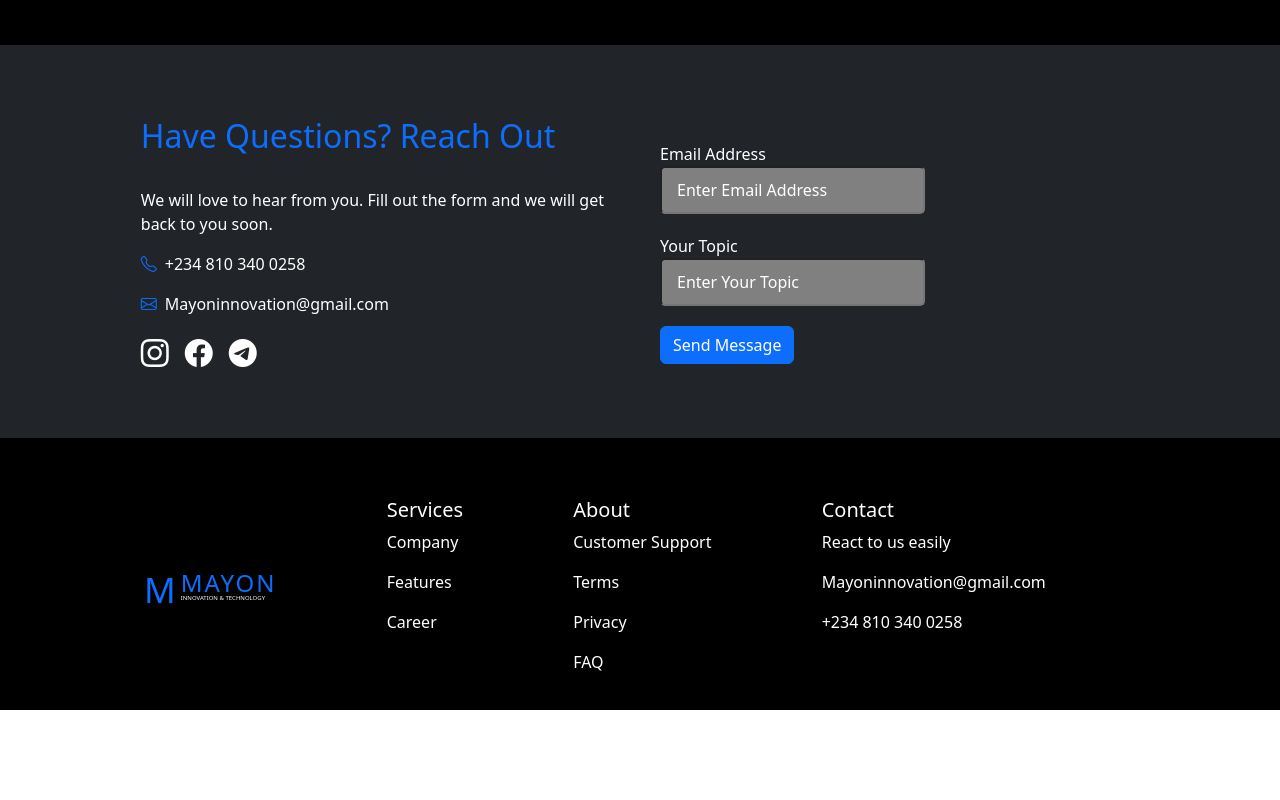
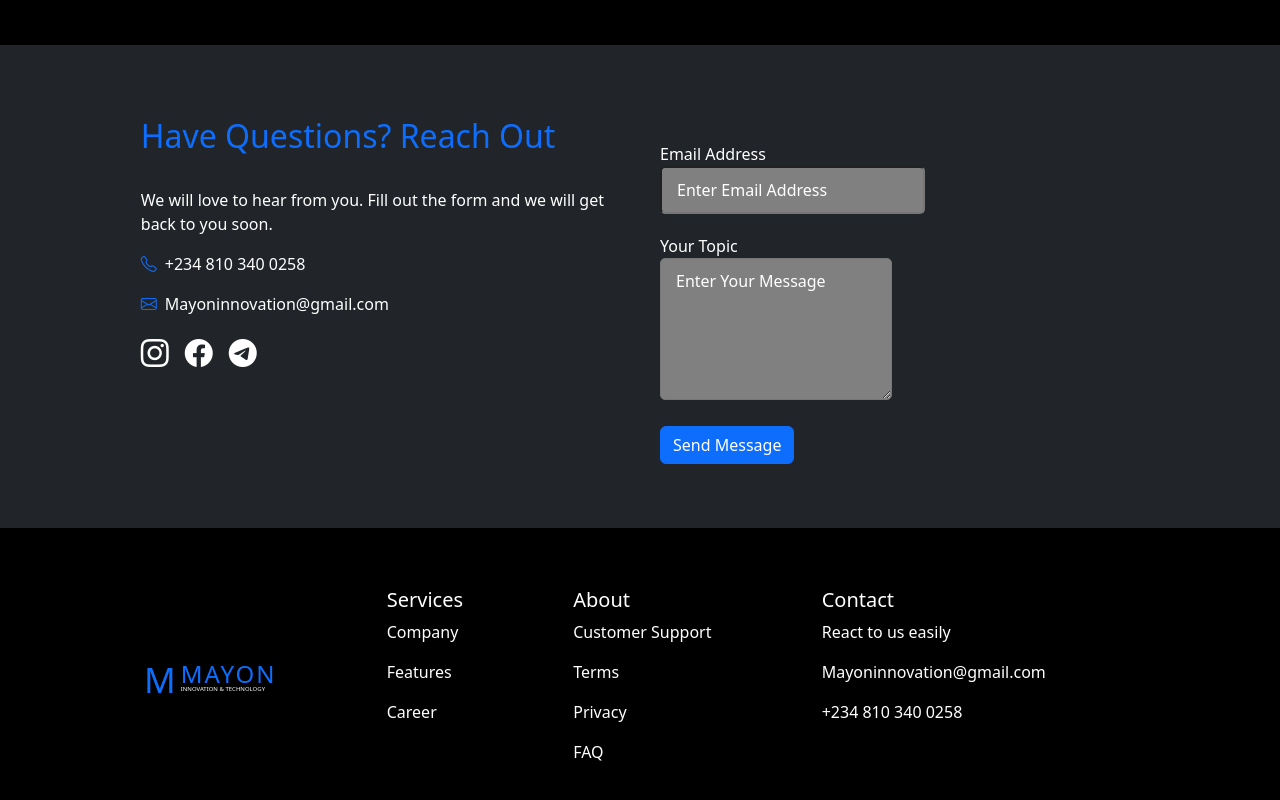
Before and after one commit to Azeezbank/mayon, a Next.js app: page / in a window 1280 px wide. Shown: the part 4637-5437 px from the top of the page. Before the commit the page ends 5347 px from the top, so only its background shows below. Built offline with nearby package versions, Linux system fonts and the light colour scheme.

Commit message:
upodated

```diff
--- a/src/app/page.module.css
+++ b/src/app/page.module.css
@@ -167,6 +167,17 @@
   margin-bottom: 20px;
   border-radius: 5px;
 }
+.textarea {
+  padding: 10px 15px;
+  background-color: grey;
+  color: #fff;
+  outline: none;
+  margin-bottom: 20px;
+  border-radius: 5px;
+}
+.textarea::placeholder {
+  color: #fff;
+}
 .form input::placeholder {
   color: white
 }
--- a/src/app/page.tsx
+++ b/src/app/page.tsx
@@ -34,10 +34,10 @@ const Nav = () => {
 
     useEffect(() => {
         if (inView) {
-            let read = 1;
+            const start = 1;
             const end = 50;
             const duration = 1000; // in ms
-            const stepTime = duration / (end - read);
+            const stepTime = duration / (end - start);
 
             const interval = setInterval(() => {
                 setCount(prev => {
@@ -51,10 +51,10 @@ const Nav = () => {
 
     useEffect(() => {
         if (view1) {
-            let read = 1;
+            const start = 1;
             const end = 50;
             const duration = 1000; // in ms
-            const stepTime = duration / (end - read);
+            const stepTime = duration / (end - start);
 
             const interval1 = setInterval(() => {
                 setCount1(prev => {
@@ -350,7 +350,7 @@ const Nav = () => {
                                 <label htmlFor="email">Email Address</label> <br />
                                 <input type="email" id="email" placeholder="Enter Email Address" /> <br />
                                 <label htmlFor="topic">Your Topic</label> <br />
-                                <input type="text" id="topic" placeholder="Enter Your Topic" /> <br />
+                                <textarea className={Styles.textarea} placeholder="Enter Your Message" rows={5}></textarea> <br/>
                                 <button type="button" className="btn btn-primary">Send Message</button>
                             </form>
                         </div>
```
